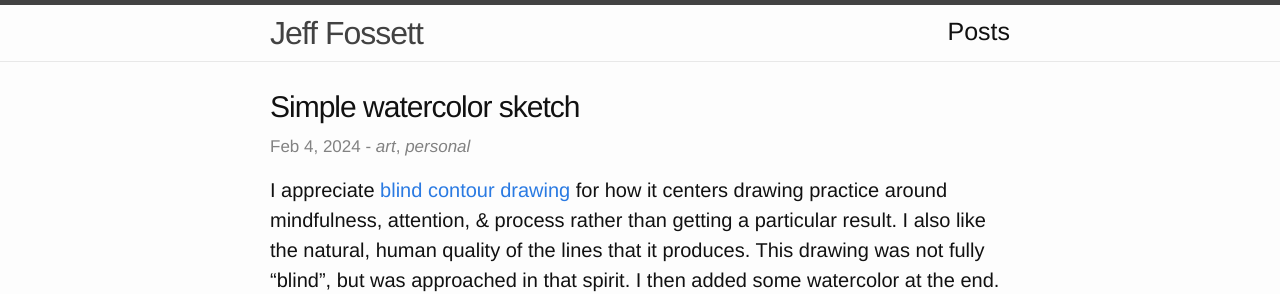
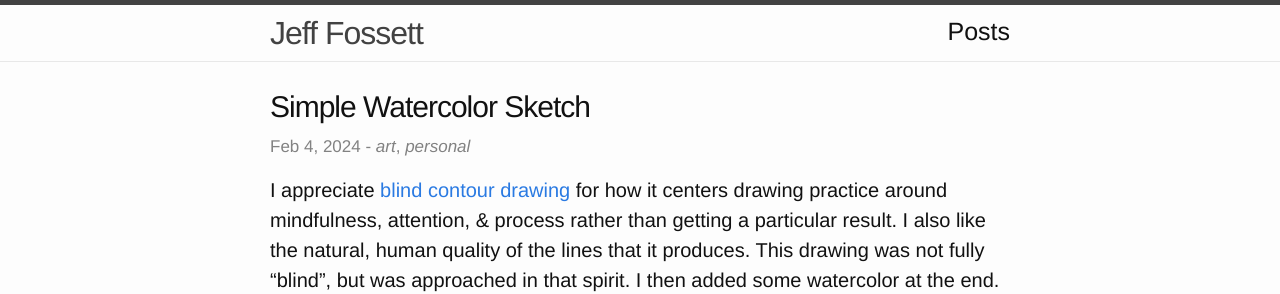
Before and after one commit to Fossj117/fossj117.github.io, a Jekyll site: the page built from _posts/2024-02-04-watercolor-sketch.md, in a window 1280 px wide and 900 px high. Shown: the top 294 px of the window. Built offline with Jekyll 4.4.1, drawn with Linux system fonts in a browser that asks for light colours; a script that is not in the unit is left out.

Commit message:
upper case

```diff
--- a/_posts/2024-02-04-watercolor-sketch.md
+++ b/_posts/2024-02-04-watercolor-sketch.md
@@ -1,6 +1,6 @@
 ---
 layout: post
-title: "Simple watercolor sketch"
+title: "Simple Watercolor Sketch"
 date: 2024-02-04
 latex: true
 mathjax: true
```
